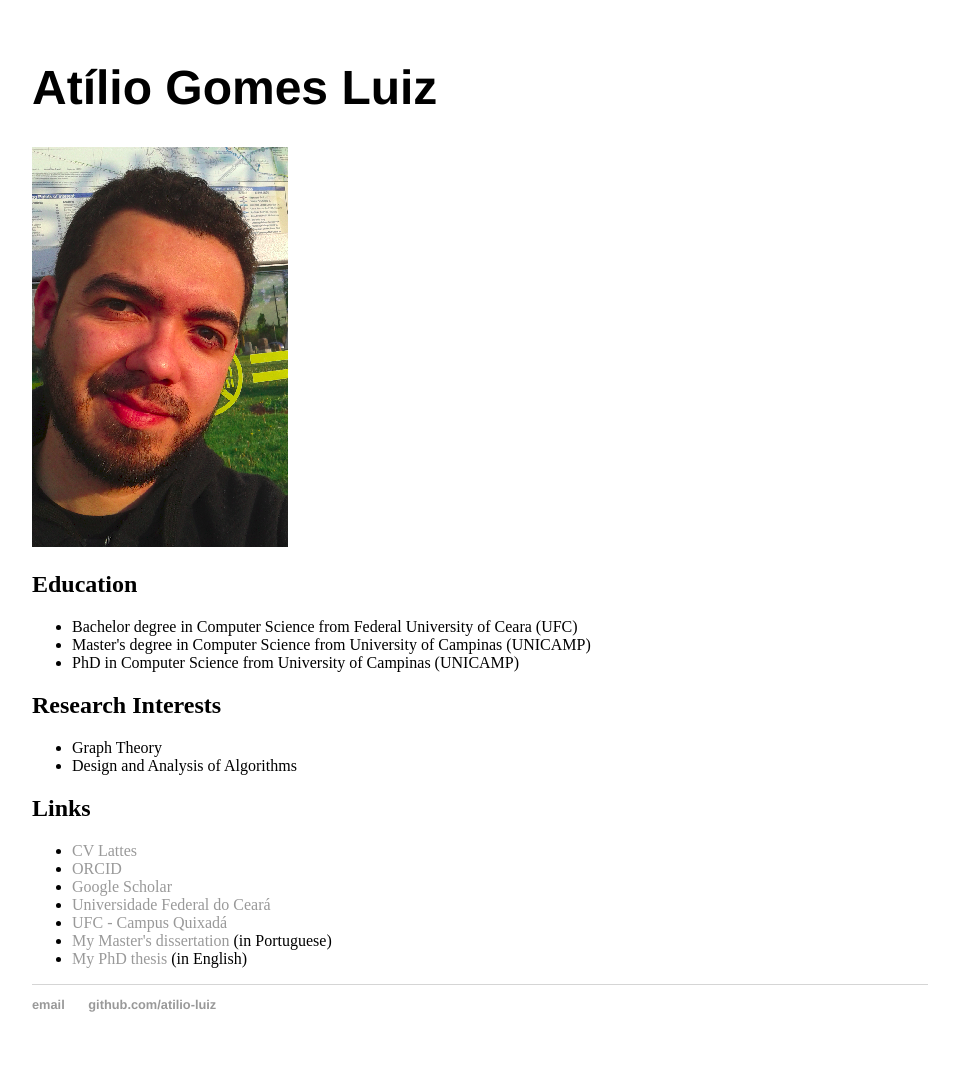
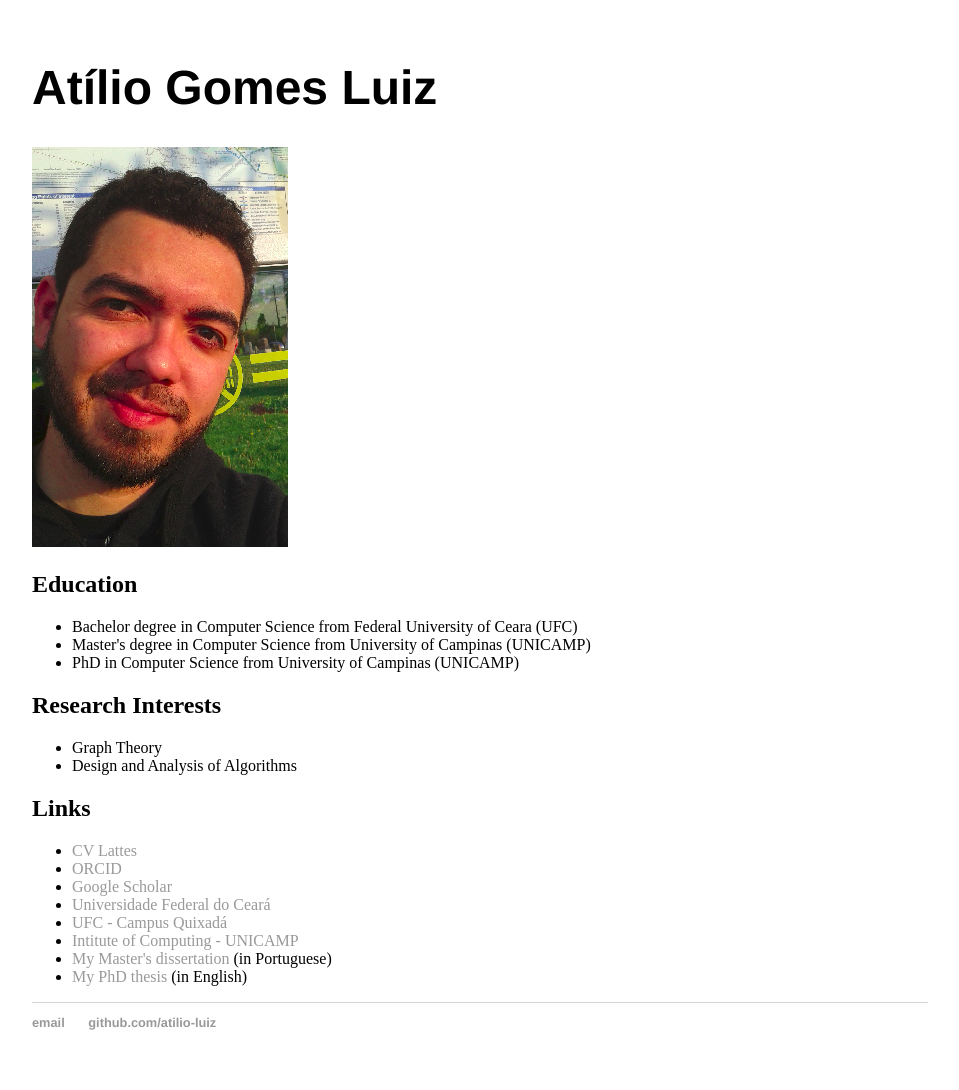
Before and after one commit to Atilio-Luiz/atilio-luiz.github.io, a Jekyll site: the page built from index.md, in a window 1280 px wide. Shown: the whole page, without its empty margins (160-1119 px from the left). Built offline with Jekyll 4.4.1, drawn with Linux system fonts in a browser that asks for light colours.

Commit message:
Update index.md

```diff
--- a/index.md
+++ b/index.md
@@ -24,6 +24,7 @@ title: Atílio Luiz - UFC-Quixadá
             <li><a href="https://scholar.google.com.br/citations?user=SoW-AFAAAAAJ&hl=pt-BR&oi=ao&hl=pt-BR" title="Google Scholar" target="_blank">Google Scholar</a></li>
 		    <li><a href="www.ufc.br" title="UFC" target="_blank">Universidade Federal do Ceará</a></li>
 		    <li><a href="https://www.quixada.ufc.br" title="UFC Quixadá" target="_blank">UFC - Campus Quixadá</a></li>
+		    <li><a href="http://www.ic.unicamp.br/" target="_blank">Intitute of Computing - UNICAMP</a></li>
 		    <li><a href="http://repositorio.unicamp.br/jspui/handle/REPOSIP/275526" target="_blank">My Master's dissertation</a> (in Portuguese)</li>
 		    <li><a href="http://repositorio.unicamp.br/jspui/handle/REPOSIP/332078" target="_blank">My PhD thesis</a> (in English)</li>
 	    </ul>
```
